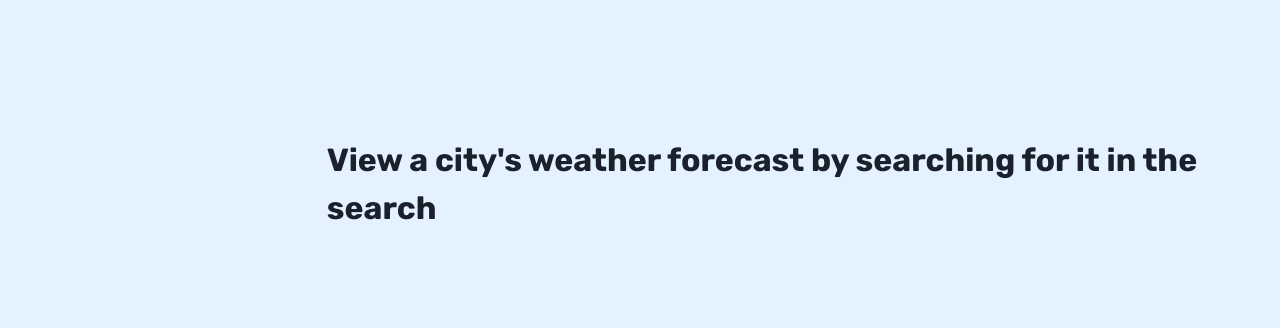
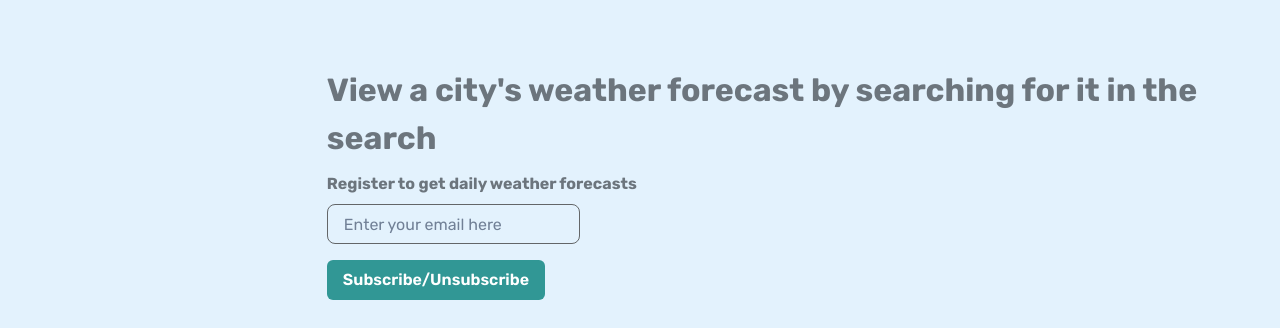
Before and after one commit to cawfee4/weather-forecast-website, a React (Vite) app in the folder frontend/: page / in a window 1280 px wide. Shown: the part 537-865 px from the top of the page. Built offline with nearby package versions, Linux system fonts and the light colour scheme.

Commit message:
add animations and unsubscribe

```diff
--- a/frontend/src/components/ForeCast.jsx
+++ b/frontend/src/components/ForeCast.jsx
@@ -9,6 +9,7 @@ import {
   VStack,
   Image,
   Text,
+  useToast,
 } from "@chakra-ui/react";
 import { useFormik } from "formik";
 import * as Yup from "yup";
@@ -18,6 +19,7 @@ import { subscribeDaily } from "../utils/api";
 import WeatherImage from "../assets/WeatherImage.png";
 
 const ForeCast = ({ weatherData, day, handleSearch }) => {
+  const toast = useToast();
   const isEmptyObject = (obj) => {
     return Object.keys(obj).length === 0 && obj.constructor === Object;
   };
@@ -38,8 +40,31 @@ const ForeCast = ({ weatherData, day, handleSearch }) => {
               address: values.email,
               location: `${latitude},${longitude}`,
             })
-              .then(() => {
-                console.log("Subscription successful.");
+              .then((res) => {
+                console.log(res);
+                if (
+                  res.data &&
+                  res.data.message &&
+                  res.data.message === "Subscribe successful"
+                ) {
+                  toast({
+                    title: "Subscribe successful",
+                    description:
+                      "You will receive email about weather forecast daily.",
+                    status: "success",
+                    duration: 9000,
+                    isClosable: true,
+                  });
+                } else {
+                  toast({
+                    title: "Unsubscribe successful",
+                    description:
+                      "You won't receive email about weather forecast daily anymore.",
+                    status: "success",
+                    duration: 9000,
+                    isClosable: true,
+                  });
+                }
               })
               .catch((error) => {
                 console.error("Subscription failed:", error);
@@ -49,7 +74,6 @@ const ForeCast = ({ weatherData, day, handleSearch }) => {
           console.log("Geolocation is not available in your browser.");
         }
         resetForm();
-        alert("Subscribed successfully!");
       } catch (error) {
         alert("Subscription failed. Please try again.");
       } finally {
@@ -58,13 +82,22 @@ const ForeCast = ({ weatherData, day, handleSearch }) => {
     },
   });
 
-  return !isEmptyObject(weatherData) ? (
+  return (
     <Flex w="100%" flexDir="column" gap="10px">
+      {!isEmptyObject(weatherData) && (
+        <>
           <ForeCastBanner weatherData={weatherData} />
           <Heading as="h1" size="lg" color="weather.gray">
             {day}-Day Forecast
           </Heading>
-      <Grid templateColumns="repeat(4, 1fr)" gap={[3, 4]}>
+          <Grid
+            templateColumns={{
+              base: "repeat(1, 1fr)",
+              md: "repeat(2, 1fr)",
+              lg: "repeat(4, 1fr)",
+            }}
+            gap={[3, 4]}
+          >
             {weatherData.forecast.map((day, index) => (
               <ForeCastCard key={index} day={day} />
             ))}
@@ -82,9 +115,19 @@ const ForeCast = ({ weatherData, day, handleSearch }) => {
               Show more
             </Button>
           ) : null}
+        </>
+      )}
+      {isEmptyObject(weatherData) && (
+        <VStack w="full" justifyContent="center" gap="5px">
+          <Image src={WeatherImage} alt="Weather Image" />
+          <Text fontWeight="700" fontSize="2rem" color="weather.gray">
+            View a city's weather forecast by searching for it in the search
+          </Text>
+        </VStack>
+      )}
       <form onSubmit={formik.handleSubmit}>
         <FormControl isInvalid={formik.touched.email && formik.errors.email}>
-          <FormLabel fontSize="1.2rem" fontWeight="bold">
+          <FormLabel fontSize="1rem" color="weather.gray" fontWeight="700">
             Register to get daily weather forecasts
           </FormLabel>
           <Input
@@ -109,17 +152,10 @@ const ForeCast = ({ weatherData, day, handleSearch }) => {
           isLoading={formik.isSubmitting}
           type="submit"
         >
-          Submit
+          Subscribe/Unsubscribe
         </Button>
       </form>
     </Flex>
-  ) : (
-    <VStack w="full" justifyContent="center" gap="5px">
-      <Image src={WeatherImage} alt="Weather Image" />
-      <Text fontWeight="700" fontSize="2rem">
-        View a city's weather forecast by searching for it in the search
-      </Text>
-    </VStack>
   );
 };
 
--- a/frontend/src/components/ForeCastCard.jsx
+++ b/frontend/src/components/ForeCastCard.jsx
@@ -1,20 +1,30 @@
-import { Flex, Text, Image } from "@chakra-ui/react";
+import { Flex, Text, Image, useBreakpointValue } from "@chakra-ui/react";
 
 const ForeCastCard = ({ day }) => {
+  const paddingRight = useBreakpointValue({
+    base: "0px",
+    md: "20px",
+    lg: "40px",
+  });
+
   return (
     <Flex
       bg="weather.gray"
       borderRadius="10px"
       flexDir="column"
       p="20px"
-      pr="40px"
+      pr={paddingRight}
       gap="10px"
       justifyContent="space-between"
     >
       <Text color="white" fontWeight="bold">
         {day.date}
       </Text>
-      <Image w={"200px"} src={day.icon} alt="Weather Icon" />
+      <Image
+        w={{ base: "100px", md: "150px", lg: "200px" }}
+        src={day.icon}
+        alt="Weather Icon"
+      />
       <Text color="white">Temp: {day.temperature} &#8451;</Text>
       <Text color="white">Wind: {day.wind} M/S</Text>
       <Text color="white">Humidity: {day.humidity}%</Text>
--- a/frontend/src/components/LocationInput.jsx
+++ b/frontend/src/components/LocationInput.jsx
@@ -55,7 +55,12 @@ const LocationInput = ({
               ))}
             </AutoCompleteList>
           </AutoComplete>
-          <Button variant="Blue" onClick={() => handleSearch()}>
+          <Button
+            variant="Blue"
+            onClick={() => {
+              handleSearch();
+            }}
+          >
             Search
           </Button>
           <Divider bgColor="black" w="100%" h="1px" />
--- a/frontend/src/containers/PageContainer.jsx
+++ b/frontend/src/containers/PageContainer.jsx
@@ -1,4 +1,4 @@
-import { Flex, Text } from "@chakra-ui/react";
+import { Flex, Text, useMediaQuery } from "@chakra-ui/react";
 import LocationInput from "../components/LocationInput";
 import Header from "../components/Header";
 import ForeCast from "../components/ForeCast";
@@ -136,10 +136,20 @@ const PageContainer = () => {
     setWeatherData({});
     setCurrentCity(null);
   };
+
+  const [isLargerThan768] = useMediaQuery("(min-width: 768px)");
+
   return (
     <Flex flexDir="column">
       <Header />
-      <Flex gap="50px" bg="weather.background" h="100vh" p="30px">
+      <Flex
+        flexDir={isLargerThan768 ? "row" : "column"}
+        gap={isLargerThan768 ? "50px" : "20px"}
+        bg="weather.background"
+        minH="100vh"
+        w="100%"
+        p="30px"
+      >
         <Flex flexDir="column" gap="20px">
           <LocationInput
             handleInputChange={handleInputChange}
```
Also changed, not shown: 1 other file (tests, documents, lock files or other folders). Lines whose indentation alone changed are shown as unchanged.
